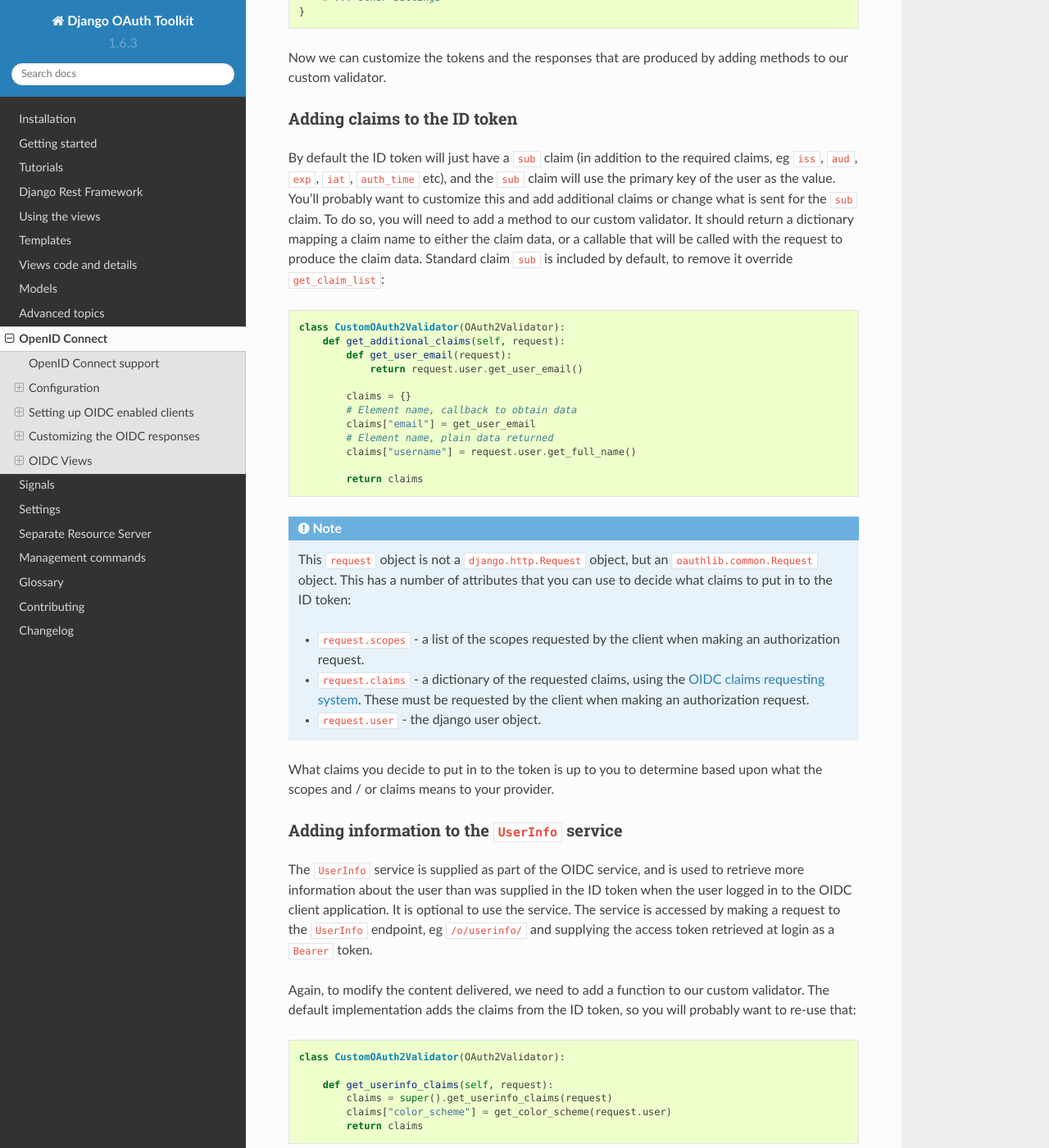
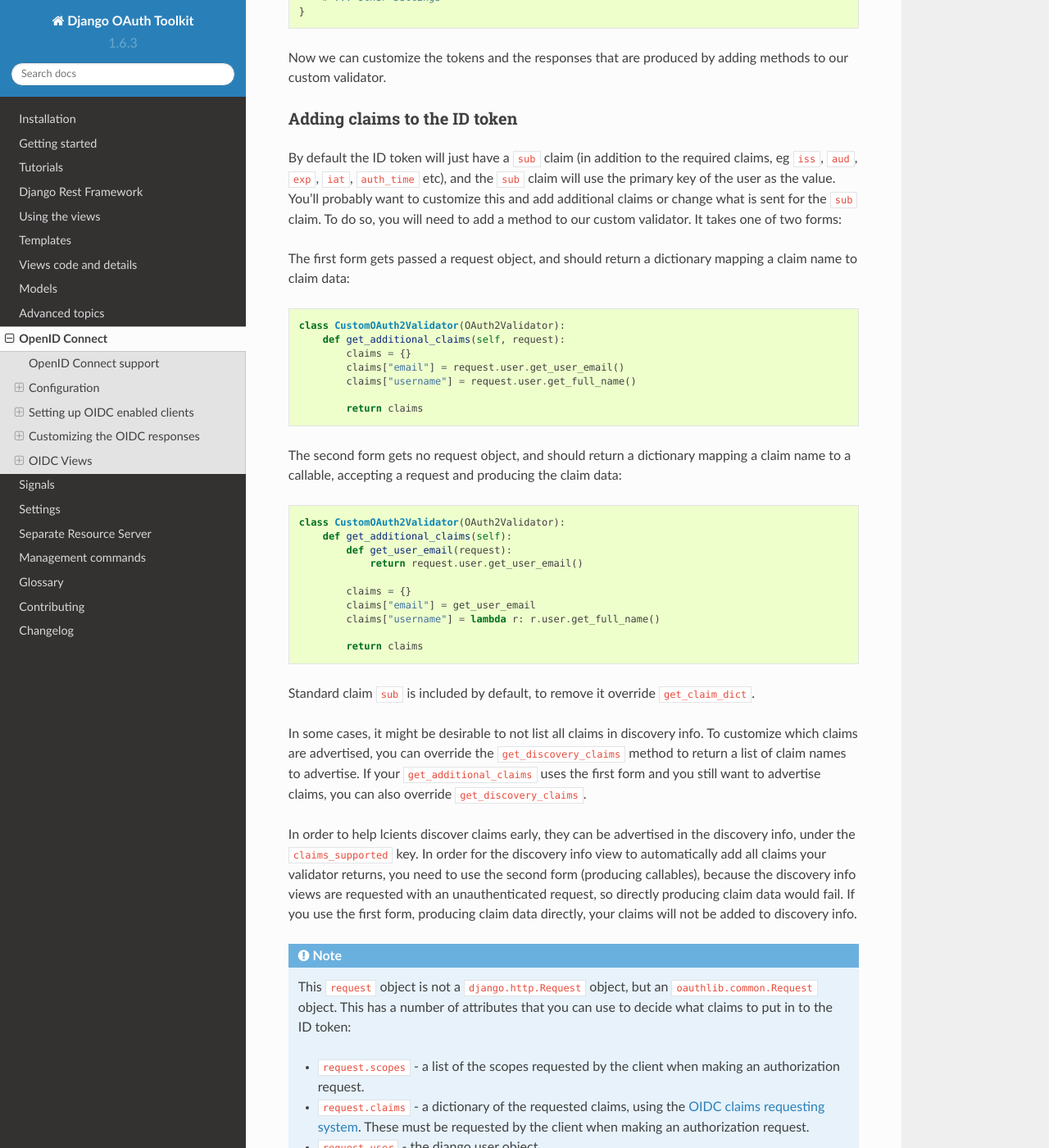
Before and after one commit to jazzband/django-oauth-toolkit, a Sphinx documentation site: the page built from docs/oidc.rst, in a window 1280 px wide and 1400 px high, scrolled down 4712 px. Shown: the whole window at 82% size. Built offline with Sphinx 7.4.7 and the Read the Docs theme 2.0.0, drawn with Linux system fonts in a browser that asks for light colours; the version number is read from the project's files by our own code.

Commit message:
OpenID: Add get_discovery_claims
This splits get_additional_claims into two forms.
See documentation change for rationale.

```diff
--- a/docs/oidc.rst
+++ b/docs/oidc.rst
@@ -245,22 +245,45 @@
 and the ``sub`` claim will use the primary key of the user as the value.
 You'll probably want to customize this and add additional claims or change
 what is sent for the ``sub`` claim. To do so, you will need to add a method to
-our custom validator. It should return a dictionary mapping a claim name to
-either the claim data, or a callable that will be called with the request to
-produce the claim data.
-Standard claim ``sub`` is included by default, to remove it override ``get_claim_list``::
+our custom validator. It takes one of two forms:
+
+The first form gets passed a request object, and should return a dictionary
+mapping a claim name to claim data::
     class CustomOAuth2Validator(OAuth2Validator):
         def get_additional_claims(self, request):
+            claims = {}
+            claims["email"] = request.user.get_user_email()
+            claims["username"] = request.user.get_full_name()
+
+            return claims
+
+The second form gets no request object, and should return a dictionary
+mapping a claim name to a callable, accepting a request and producing
+the claim data::
+    class CustomOAuth2Validator(OAuth2Validator):
+        def get_additional_claims(self):
             def get_user_email(request):
                 return request.user.get_user_email()
 
             claims = {}
-            # Element name, callback to obtain data
             claims["email"] = get_user_email
-            # Element name, plain data returned
-            claims["username"] = request.user.get_full_name()
+            claims["username"] = lambda r: r.user.get_full_name()
 
             return claims
+
+Standard claim ``sub`` is included by default, to remove it override ``get_claim_dict``.
+
+In some cases, it might be desirable to not list all claims in discovery info. To customize
+which claims are advertised, you can override the ``get_discovery_claims`` method to return
+a list of claim names to advertise. If your ``get_additional_claims`` uses the first form
+and you still want to advertise claims, you can also override ``get_discovery_claims``.
+
+In order to help lcients discover claims early, they can be advertised in the discovery
+info, under the ``claims_supported`` key. In order for the discovery info view to automatically
+add all claims your validator returns, you need to use the second form (producing callables),
+because the discovery info views are requested with an unauthenticated request, so directly
+producing claim data would fail. If you use the first form, producing claim data directly,
+your claims will not be added to discovery info.
 
 .. note::
     This ``request`` object is not a ``django.http.Request`` object, but an
```
Also changed, not shown: 3 other files.
